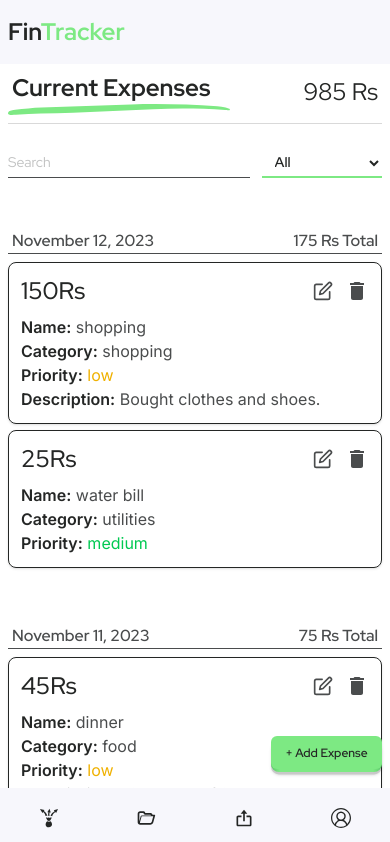
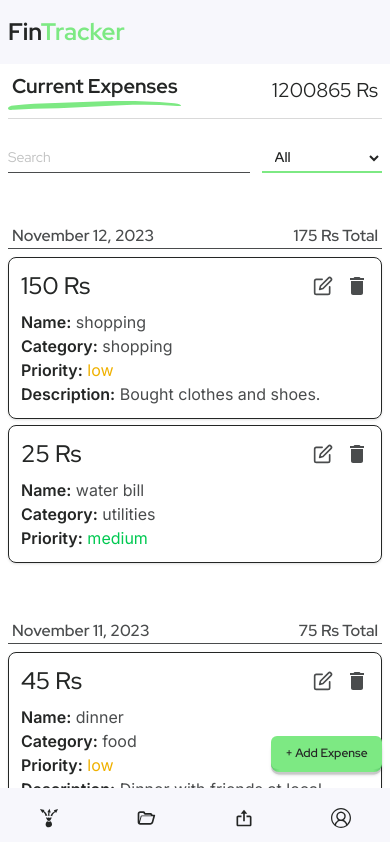
Before and after one commit to Leader437/fintracker, a React (Vite) app in the folder client/: page / in a window 390 px wide. Shown: the top 842 px of the page. Built offline with nearby package versions, Linux system fonts and the light colour scheme.

Commit message:
setted up redux

```diff
--- a/client/package.json
+++ b/client/package.json
@@ -10,10 +10,12 @@
     "preview": "vite preview"
   },
   "dependencies": {
+    "@reduxjs/toolkit": "^2.9.0",
     "@tailwindcss/vite": "^4.1.12",
     "react": "^19.1.1",
     "react-dom": "^19.1.1",
     "react-icons": "^5.5.0",
+    "react-redux": "^9.2.0",
     "react-router-dom": "^7.8.2",
     "tailwindcss": "^4.1.12"
   },
--- a/client/src/components/ExpenseCard/ExpenseCard.jsx
+++ b/client/src/components/ExpenseCard/ExpenseCard.jsx
@@ -8,7 +8,7 @@ const ExpenseCard = ({ expense, currency }) => {
         <div key={expense.id} className="p-3 border rounded-lg shadow-sm">
           <div className="flex items-center justify-between mb-2">
             <h5 className="text-2xl font-medium text-display">
-              {expense.amount}{currency}
+              {expense.amount}{" "}{currency}
             </h5>
             <div className="flex gap-3">
               <button className="text-xl text-detail">
--- a/client/src/components/ExpenseRow/ExpenseRow.jsx
+++ b/client/src/components/ExpenseRow/ExpenseRow.jsx
@@ -5,7 +5,7 @@ const ExpenseRow = ({ expense, currency }) => {
   return (
     <>
       <p className="text-sm break-words text-detail">{expense.name}</p>
-      <p className="text-sm text-detail">{expense.amount}{currency}</p>
+      <p className="text-sm text-detail">{expense.amount}{" "}{currency}</p>
       <p className="text-sm text-detail">
         {expense.description ? (
           expense.description.split(" ").length <= 3 ? (
--- a/client/src/components/Heading/Heading.jsx
+++ b/client/src/components/Heading/Heading.jsx
@@ -2,9 +2,9 @@ import line from "../../assets/underline.svg";
 
 const Heading = ({ children, className='' }) => {
   return (
-    <div className={`flex flex-col max-w-fit ${className}`}>
-      <h1 className="pl-1 text-2xl font-bold heading">{children}</h1>
-      <img src={line} alt="" />
+    <div className={`relative pb-2.5 flex flex-col max-w-fit ${className}`}>
+      <h1 className="px-1 font-bold text-inherit heading whitespace-nowrap">{children}</h1>
+      <img src={line} alt="underline" className="absolute bottom-0 left-0 w-full" />
     </div>
   );
 };
--- /dev/null
+++ b/client/src/features/expense/expenseSlice.js
@@ -0,0 +1,127 @@
+import { createSlice, nanoid } from '@reduxjs/toolkit';
+
+const initialState = {
+    expenses: [
+        {
+            id: nanoid(),
+            name: "rent",
+            description: "Monthly house rent payment for October.",
+            amount: 370,
+            priority: "high",
+            category: "rent",
+            date: "2023-10-10",
+        },
+        {
+            id: nanoid(),
+            name: "electricity bill",
+            description: "October electricity bill for apartment.",
+            amount: 1200000,
+            priority: "medium",
+            category: "utilities",
+            date: "2023-10-10",
+        },
+        {
+            id: nanoid(),
+            name: "groceries",
+            description:
+                "Bought groceries from supermarket including fruits and vegetables.",
+            amount: 90,
+            priority: "high",
+            category: "food",
+            date: "2023-10-11",
+        },
+        {
+            id: nanoid(),
+            name: "internet",
+            description: "Broadband bill for the month of October.",
+            amount: 40,
+            priority: "medium",
+            category: "utilities",
+            date: "2023-10-11",
+        },
+        {
+            id: nanoid(),
+            name: "safai ky paisay",
+            description: "",
+            amount: 50,
+            priority: "low",
+            category: "maintenance",
+            date: "2023-11-10",
+        },
+        {
+            id: nanoid(),
+            name: "fuel",
+            description: "Petrol refilling.",
+            amount: 65,
+            priority: "medium",
+            category: "transport",
+            date: "2023-11-10",
+        },
+        {
+            id: nanoid(),
+            name: "dinner",
+            description: "Dinner with friends at local restaurant.",
+            amount: 45,
+            priority: "low",
+            category: "food",
+            date: "2023-11-11",
+        },
+        {
+            id: nanoid(),
+            name: "gym membership",
+            description: "Monthly gym subscription fee.",
+            amount: 30,
+            priority: "medium",
+            category: "health",
+            date: "2023-11-11",
+        },
+        {
+            id: nanoid(),
+            name: "shopping",
+            description: "Bought clothes and shoes.",
+            amount: 150,
+            priority: "low",
+            category: "shopping",
+            date: "2023-11-12",
+        },
+        {
+            id: nanoid(),
+            name: "water bill",
+            description: "",
+            amount: 25,
+            priority: "medium",
+            category: "utilities",
+            date: "2023-11-12",
+        },
+    ]
+};
+
+const expenseSlice = createSlice({
+    name: 'expense',
+    initialState,
+    reducers: {
+        addExpense: {
+            reducer(state, action) {
+                state.expenses.push(action.payload);
+            },
+            prepare(expense) {
+                return {
+                    payload: {
+                        id: nanoid(),
+                        ...expense             // expense is an object which contains the arguments that we passed from the component
+                    }
+                }
+            }
+        },
+        updateExpense: (state, action) => {
+            state.expenses = state.expenses.map(expense => expense.id === action.payload.id ? { ...expense, ...action.payload } : expense);    // only the changed fields of given expense will be updated
+        },
+        removeExpense: (state, action) => {
+            state.expenses = state.expenses.filter(expense => expense.id !== action.payload.id);
+        },
+    }
+});
+
+export const { addExpense, updateExpense, removeExpense } = expenseSlice.actions;
+
+export default expenseSlice.reducer;
--- a/client/src/main.jsx
+++ b/client/src/main.jsx
@@ -5,6 +5,8 @@ import App from './App.jsx'
 import { CurrentExpenses, PreviousExpenses, Export, Account } from './pages/index.js'
 import { createBrowserRouter } from 'react-router-dom'
 import { RouterProvider } from 'react-router-dom'
+import { Provider } from 'react-redux'
+import { store } from './store/store.js'
 
 const router = createBrowserRouter([
   {
@@ -37,6 +39,8 @@ const router = createBrowserRouter([
 
 createRoot(document.getElementById('root')).render(
   <StrictMode>
-    <RouterProvider router={router} />
+    <Provider store={store}>
+      <RouterProvider router={router} />
+    </Provider>
   </StrictMode>,
 )
--- a/client/src/pages/CurrentExpenses/CurrentExpenses.jsx
+++ b/client/src/pages/CurrentExpenses/CurrentExpenses.jsx
@@ -2,102 +2,11 @@ import { useState, useMemo } from "react";
 import { Button, Heading, Input, ShowExpense, Select } from "../../components";
 import { IoSearch } from "react-icons/io5";
 import { useFormat } from "../../hooks";
-
-const expenses = [
-  {
-    id: 1,
-    name: "rent",
-    description: "Monthly house rent payment for October.",
-    amount: 370,
-    priority: "high",
-    category: "rent",
-    date: "2023-10-10",
-  },
-  {
-    id: 2,
-    name: "electricity bill",
-    description: "October electricity bill for apartment.",
-    amount: 120,
-    priority: "medium",
-    category: "utilities",
-    date: "2023-10-10",
-  },
-  {
-    id: 3,
-    name: "groceries",
-    description:
-      "Bought groceries from supermarket including fruits and vegetables.",
-    amount: 90,
-    priority: "high",
-    category: "food",
-    date: "2023-10-11",
-  },
-  {
-    id: 4,
-    name: "internet",
-    description: "Broadband bill for the month of October.",
-    amount: 40,
-    priority: "medium",
-    category: "utilities",
-    date: "2023-10-11",
-  },
-  {
-    id: 5,
-    name: "safai ky paisay",
-    description: "",
-    amount: 50,
-    priority: "low",
-    category: "maintenance",
-    date: "2023-11-10",
-  },
-  {
-    id: 6,
-    name: "fuel",
-    description: "Petrol refilling.",
-    amount: 65,
-    priority: "medium",
-    category: "transport",
-    date: "2023-11-10",
-  },
-  {
-    id: 7,
-    name: "dinner",
-    description: "Dinner with friends at local restaurant.",
-    amount: 45,
-    priority: "low",
-    category: "food",
-    date: "2023-11-11",
-  },
-  {
-    id: 8,
-    name: "gym membership",
-    description: "Monthly gym subscription fee.",
-    amount: 30,
-    priority: "medium",
-    category: "health",
-    date: "2023-11-11",
-  },
-  {
-    id: 9,
-    name: "shopping",
-    description: "Bought clothes and shoes.",
-    amount: 150,
-    priority: "low",
-    category: "shopping",
-    date: "2023-11-12",
-  },
-  {
-    id: 10,
-    name: "water bill",
-    description: "",
-    amount: 25,
-    priority: "medium",
-    category: "utilities",
-    date: "2023-11-12",
-  },
-];
+import { useSelector } from "react-redux";
 
 const CurrentExpenses = () => {
+  const expenses = useSelector((state) => state.expense.expenses);
+
   const currency = "Rs";
 
   const [query, setQuery] = useState("");
@@ -107,8 +16,8 @@ const CurrentExpenses = () => {
 
   // derive unique category options (includes "All")
   const categories = useMemo(() => {
-    const setCats = new Set(expenses.map((e) => e.category).filter(Boolean));
-    return ["All", ...Array.from(setCats)];
+    const setCats = new Set(expenses.map((e) => e.category).filter(Boolean));    // creating set of array to keep only unique values of array, using filter(Boolean) to keep only truthy values and avoid the cases with empty category value or empty strings, null, undefined e.t.c
+    return ["All", ...Array.from(setCats)];      // converting set back to array and adding "All" option at the start
   }, [expenses]);
 
   // filtering expenses based on search query
@@ -139,10 +48,10 @@ const CurrentExpenses = () => {
   return (
     <>
       <div className="flex items-baseline justify-between gap-4 pr-1 mb-2">
-        <Heading size="4xl">
+        <Heading className="text-xl sm:text-2xl">
           Current Expenses
         </Heading>
-        <p className="relative text-2xl md:text-3xl font-display top-1 md:top-2">
+        <p className="relative text-xl md:text-3xl font-display top-1 md:top-2">
             {totalAmount}{" "}
             {currency}
         </p>
--- /dev/null
+++ b/client/src/store/store.js
@@ -0,0 +1,8 @@
+import { configureStore } from "@reduxjs/toolkit";
+import expenseReducer from "../features/expense/expenseSlice";
+
+export const store = configureStore({
+    reducer: {
+        expense: expenseReducer
+    }
+});
```
Also changed, not shown: 2 other files (tests, documents, lock files or other folders).
